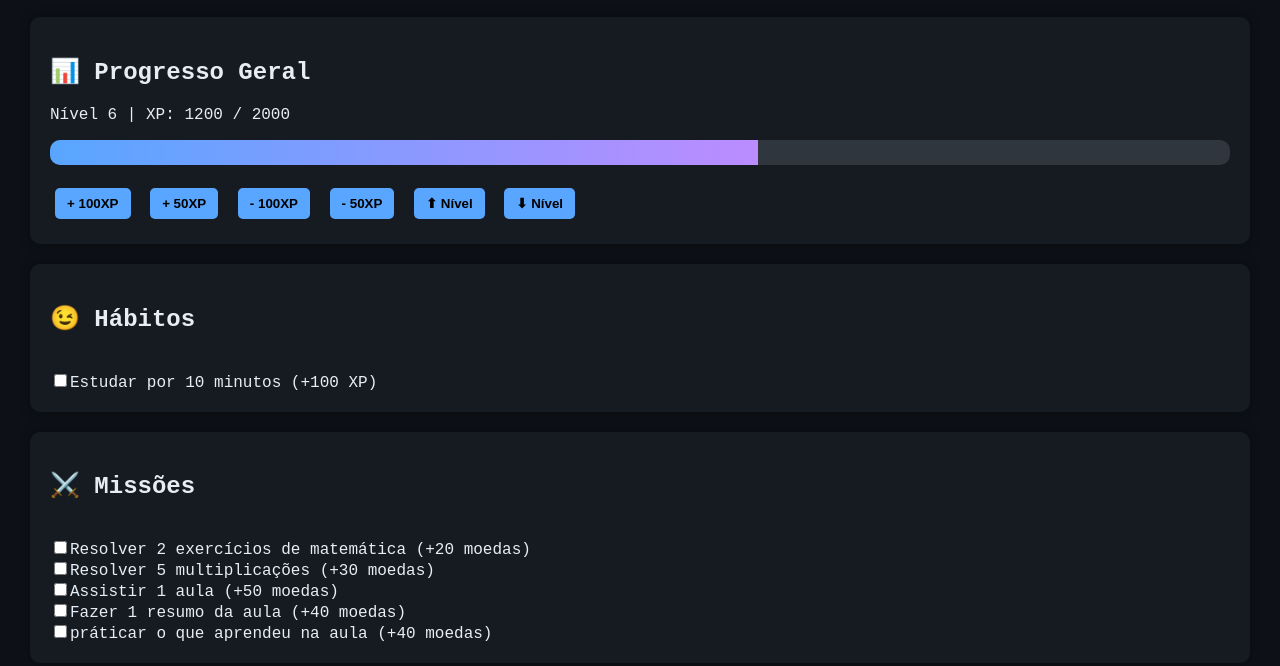
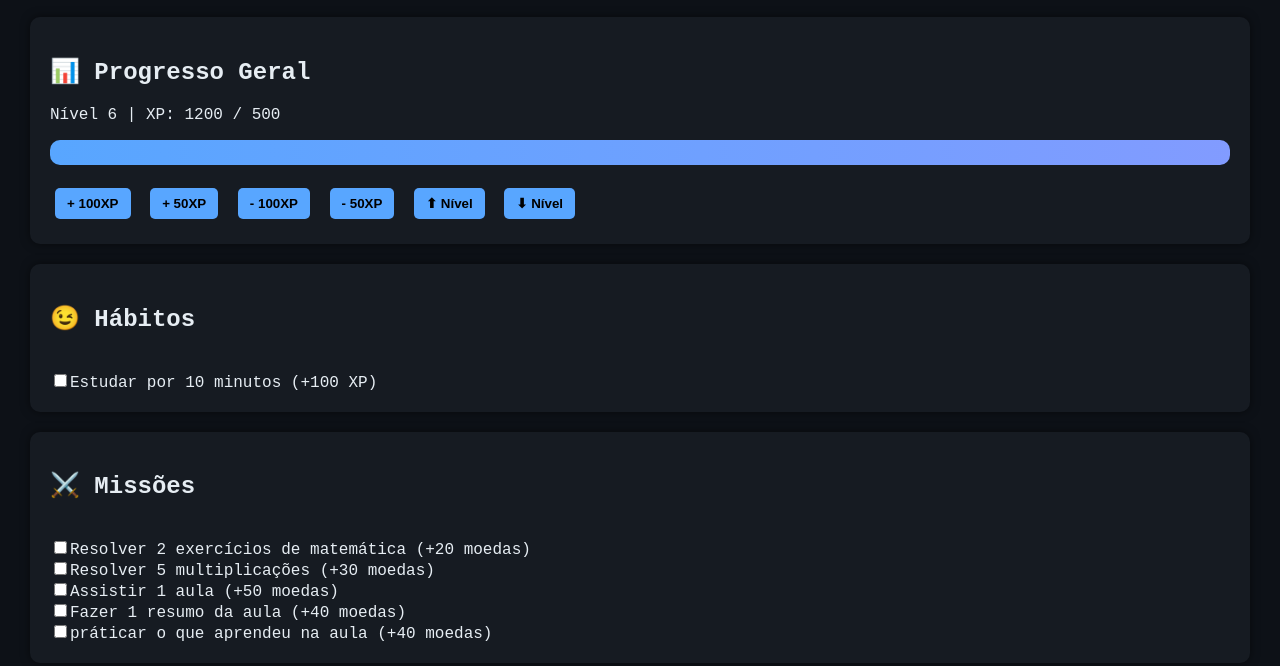
Before and after one commit to Magdieldsilva/Ignals-sistema-gamificado, a plain HTML site: page index.html in a window 1280 px wide. Shown: the part 134-800 px from the top of the page. Drawn offline with Linux system fonts and the light colour scheme.

```diff
--- a/index.html
+++ b/index.html
@@ -257,7 +257,7 @@
 // 🔥 CARREGA DA MEMÓRIA (OU CRIA SE NÃO EXISTIR)
 let xp = localStorage.getItem("xp") ? parseInt(localStorage.getItem("xp")) : 1200;
 let level = localStorage.getItem("level") ? parseInt(localStorage.getItem("level")) : 6;
-let maxXP = 2000;
+let maxXP = 500;
 let money = localStorage.getItem("money") ? parseInt(localStorage.getItem("money")) : 0;
 
 // 💾 SALVA
```
